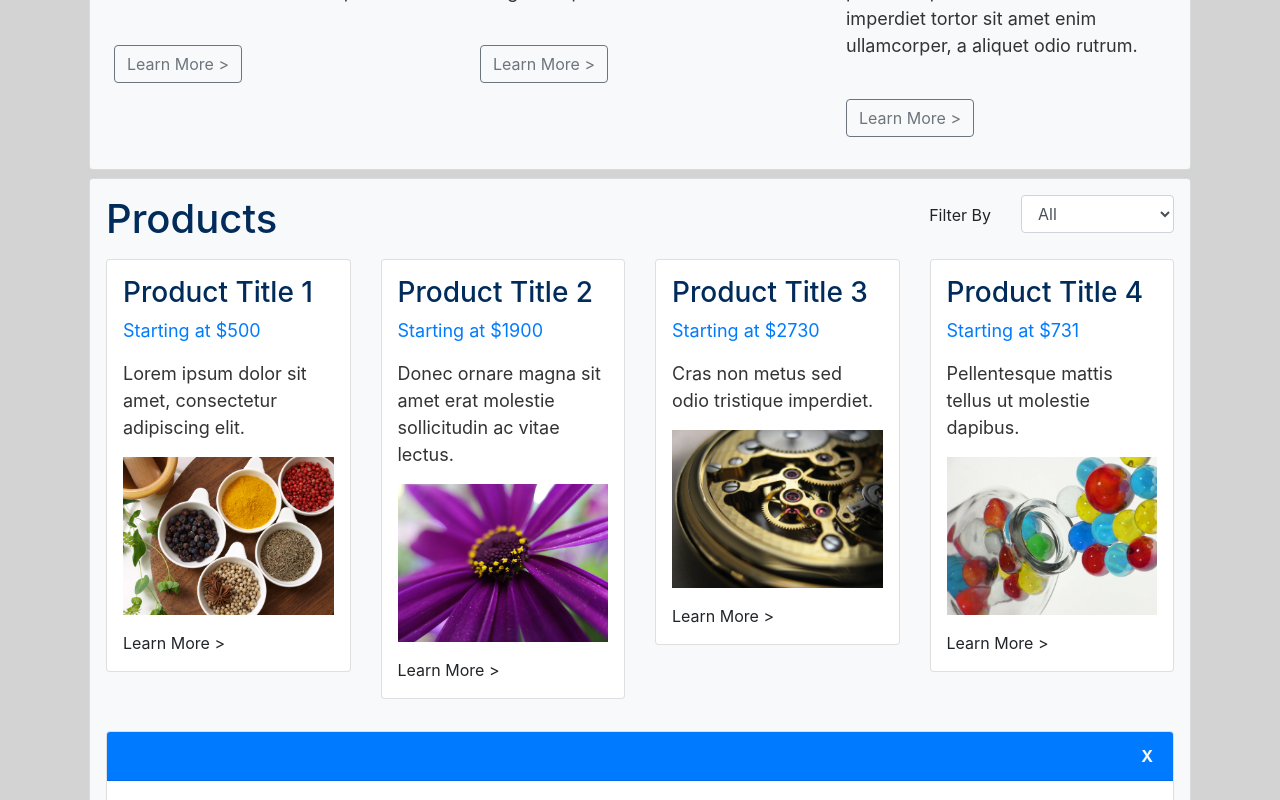
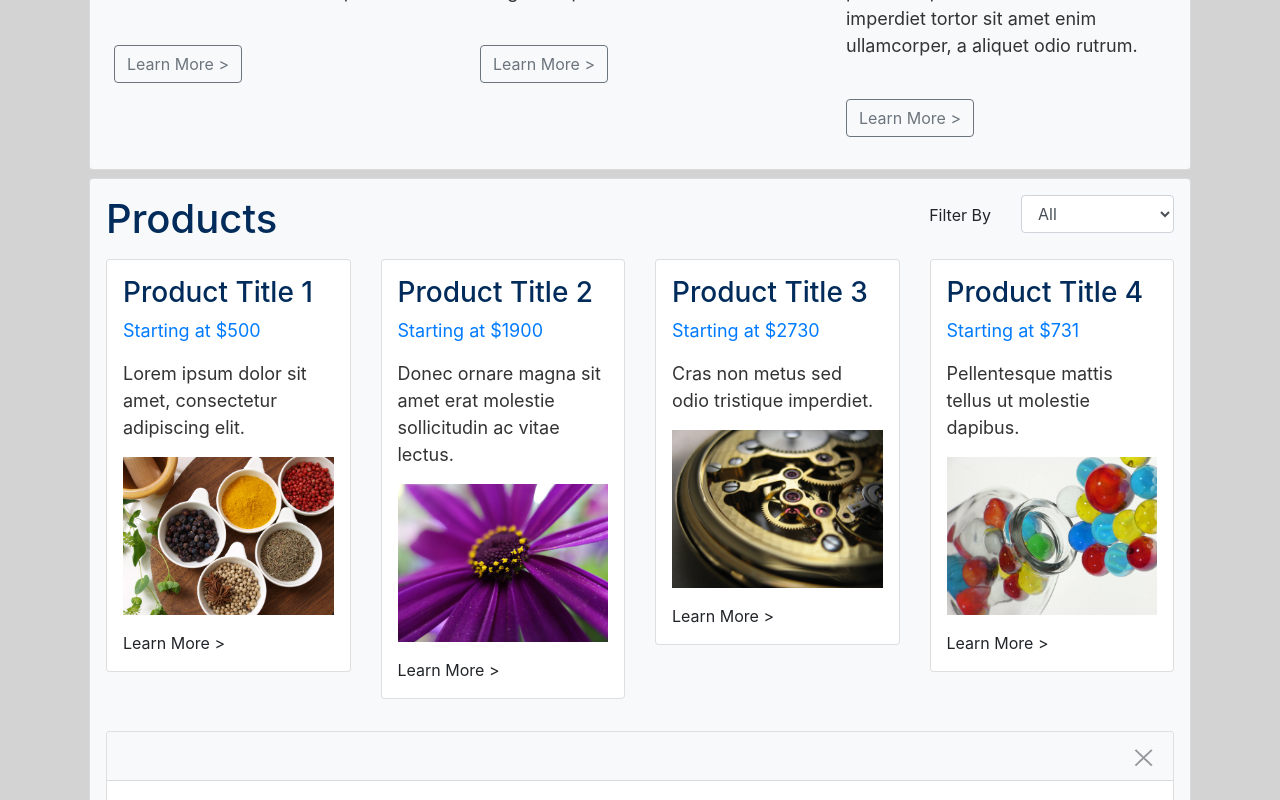
Before and after one commit to precto1285/tagrem-react-bootstrap, a React (Create React App) app: page / in a window 1280 px wide. Both pictures are taken after a click on the link 228 px from the left and 1485 px from the top of the page. Shown: the part 1020-1820 px from the top of the page. Built offline with nearby package versions, Linux system fonts and the light colour scheme.

Commit message:
added close image

```diff
--- a/src/components/Products/Products.js
+++ b/src/components/Products/Products.js
@@ -14,6 +14,7 @@ import Product1 from '../../images/cereal_b.jpg';
 import Product2 from '../../images/flower_b.jpg';
 import Product3 from '../../images/machine_b.jpg';
 import Product4 from '../../images/candy_b.jpg';
+import X from '../../images/close.png';
 
 import LargeProductCard from './LargeProductCard';
 class Products extends Component {
@@ -178,9 +179,9 @@ class Products extends Component {
               {
                 this.state.showtoggle1 ?
                   <Card>
-                    <CardHeader className="bg-primary text-light">
+                    <CardHeader className="bg-light">
                       <Row>
-                        <Col className="text-right font-weight-bolder"><a onClick={this.showToggler1}>X</a></Col>
+                        <Col className="text-right"><a onClick={this.showToggler1}><img src={X} alt="close" /></a></Col>
                       </Row>
                     </CardHeader>
                     <CardBody>
@@ -192,9 +193,9 @@ class Products extends Component {
               {
                 this.state.showtoggle2 ?
                   <Card>
-                    <CardHeader className="bg-primary text-light">
+                    <CardHeader className="bg-light">
                       <Row>
-                        <Col className="text-right font-weight-bolder"><a onClick={this.showToggler2}>X</a></Col>
+                        <Col className="text-right"><a onClick={this.showToggler2}><img src={X} alt="close" /></a></Col>
                       </Row>
                     </CardHeader>
                     <CardBody>
@@ -206,9 +207,9 @@ class Products extends Component {
               {
                 this.state.showtoggle3 ?
                   <Card>
-                    <CardHeader className="bg-primary text-light">
+                    <CardHeader className="bg-light">
                       <Row>
-                        <Col className="text-right font-weight-bolder"><a onClick={this.showToggler3}>X</a></Col>
+                        <Col className="text-right "><a onClick={this.showToggler3}><img src={X} alt="close" /></a></Col>
                       </Row>
                     </CardHeader>
                     <CardBody>
@@ -220,9 +221,9 @@ class Products extends Component {
               {
                 this.state.showtoggle4 ?
                   <Card>
-                    <CardHeader className="bg-primary text-light">
+                    <CardHeader className="bg-light">
                       <Row>
-                        <Col className="text-right font-weight-bolder"><a onClick={this.showToggler4}>X</a></Col>
+                        <Col className="text-right"><a onClick={this.showToggler4}><img src={X} alt="close" /></a></Col>
                       </Row>
                     </CardHeader>
                     <CardBody>
```
